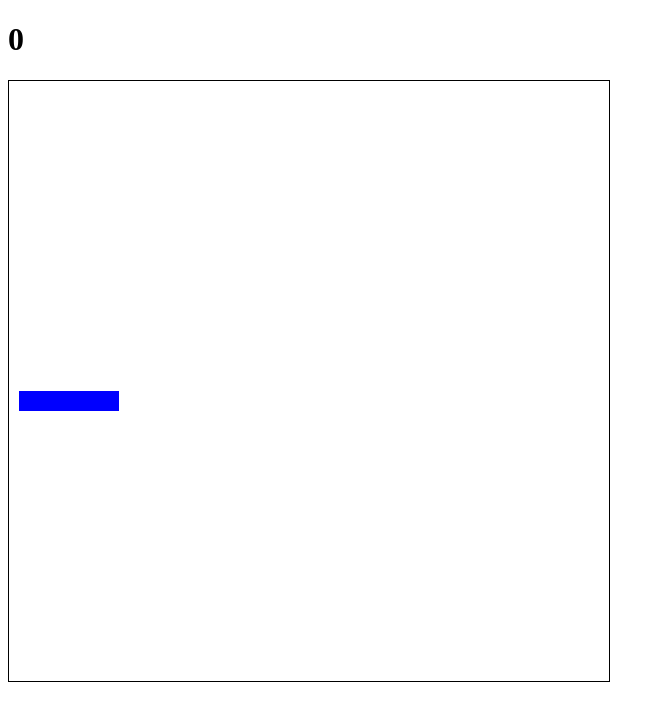
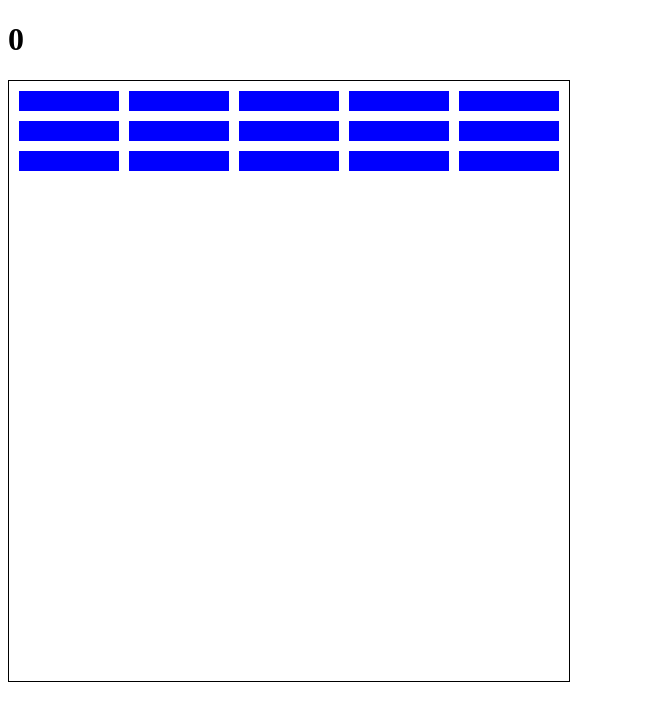
Before and after one commit to Chrisbick94/Milestone, a plain HTML site: page index.html in a window 1280 px wide. Shown: the whole page, without its empty margins (0-665 px from the left). Drawn offline with Linux system fonts and the light colour scheme.

Commit message:
got blocks in to position
I think this is where i want the blocks to be but may change later depends on how big i want the game field to be

```diff
--- a/assets/script.js
+++ b/assets/script.js
@@ -15,7 +15,23 @@ class Block {
 
 
 const blocks = [
-    new Block(10,270)
+  new Block(10, 570),
+  new Block(120, 570),
+  new Block(230, 570),
+  new Block(340, 570),
+  new Block(450, 570),
+  new Block(10, 540),
+  new Block(120, 540),
+  new Block(230, 540),
+  new Block(340, 540),
+  new Block(450, 540),
+  new Block(10, 510),
+  new Block(120, 510),
+  new Block(230, 510),
+  new Block(340, 510),
+  new Block(450, 510),
+
+
 ]
 
 
--- a/assets/styles.css
+++ b/assets/styles.css
@@ -1,6 +1,6 @@
 .grid {
     position: absolute;
-    width: 600px;
+    width: 560px;
     height: 600px;
     border: 1px solid black;
 
```
